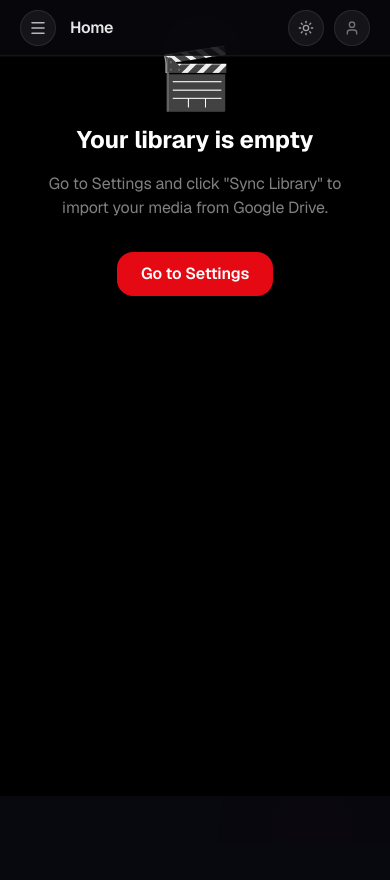
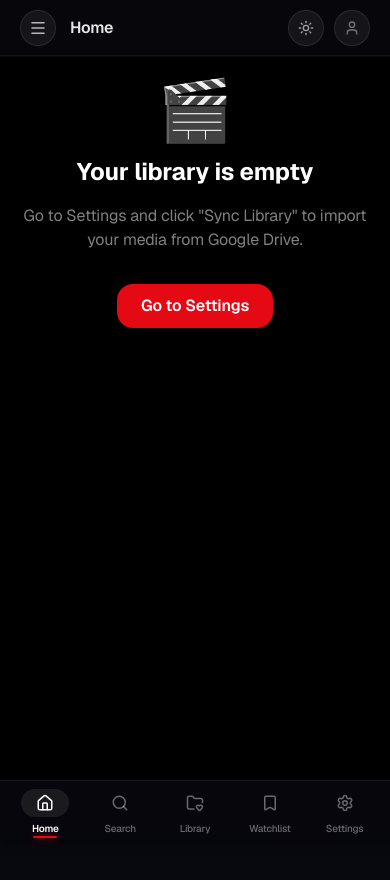
Before and after one commit to cherrylw1/cloudcinema, a Next.js app: page / in a window 390 px wide. Shown: the top 880 px of the page. Before the commit the page ends 844 px from the top, so only its background shows below. Built offline with nearby package versions, Linux system fonts and the light colour scheme; no server answers; the database is empty.

Commit message:
mobile-layout-improvements

```diff
--- a/src/app/anime/page.tsx
+++ b/src/app/anime/page.tsx
@@ -66,7 +66,7 @@ export default async function AnimePage() {
           </p>
         </div>
       ) : (
-        <div className="grid grid-cols-2 gap-4 sm:grid-cols-3 md:grid-cols-4 lg:grid-cols-5 xl:grid-cols-6">
+        <div className="grid grid-cols-[repeat(auto-fill,minmax(130px,1fr))] gap-3 sm:gap-5">
           {series.map((show) => (
             <SeriesCard key={show.id} media={show} horizontal={true} />
           ))}
--- a/src/app/page.tsx
+++ b/src/app/page.tsx
@@ -163,31 +163,31 @@ export default async function Home() {
               </span>
 
               {/* Title */}
-              <h1 className="text-4xl md:text-6xl font-black text-white leading-tight drop-shadow-2xl">
+              <h1 className="text-3xl sm:text-4xl md:text-6xl font-black text-white leading-tight drop-shadow-2xl">
                 {heroTitle}
               </h1>
 
               {/* Overview */}
               {heroItem.overview && (
-                <p className="text-base md:text-lg text-white/80 leading-relaxed max-w-xl line-clamp-3">
+                <p className="text-sm md:text-base text-white/80 leading-relaxed max-w-xl line-clamp-3">
                   {heroItem.overview}
                 </p>
               )}
 
               {/* Buttons */}
-              <div className="flex items-center gap-3 pt-2">
+              <div className="flex items-center gap-2.5 pt-1.5">
                 <Link
                   href={`/watch/${heroItem.id}`}
-                  className="flex items-center gap-2 px-8 py-3 bg-white text-black rounded-lg font-bold text-base hover:bg-white/90 transition-all shadow-xl"
+                  className="flex items-center gap-2 px-5 py-2.5 md:px-8 md:py-3 bg-white text-black rounded-lg font-bold text-sm md:text-base hover:bg-white/90 transition-all shadow-xl"
                 >
-                  <Play className="h-5 w-5 fill-black" />
+                  <Play className="h-4.5 w-4.5 fill-black" />
                   Play
                 </Link>
                 <Link
                   href={heroHref}
-                  className="flex items-center gap-2 px-6 py-3 bg-white/20 backdrop-blur-sm text-white rounded-lg font-semibold text-base hover:bg-white/30 border border-white/20 transition-all"
+                  className="flex items-center gap-2 px-4 py-2.5 md:px-6 md:py-3 bg-white/20 backdrop-blur-sm text-white rounded-lg font-semibold text-sm md:text-base hover:bg-white/30 border border-white/20 transition-all"
                 >
-                  <Info className="h-5 w-5" />
+                  <Info className="h-4.5 w-4.5" />
                   More Info
                 </Link>
               </div>
@@ -197,7 +197,7 @@ export default async function Home() {
       )}
 
       {/* ──────────────────── CONTENT ROWS ──────────────────── */}
-      <div className="relative z-10 -mt-32 px-8 md:px-16 pb-20 space-y-10">
+      <div className="relative z-10 -mt-24 md:-mt-32 px-4 md:px-16 pb-20 space-y-8 md:space-y-10">
 
         {/* Continue Watching */}
         {continueWatching.length > 0 && (
--- /dev/null
+++ b/src/app/search/SearchBar.tsx
@@ -0,0 +1,46 @@
+"use client";
+
+import { useState } from "react";
+import { useRouter } from "next/navigation";
+import { Search } from "lucide-react";
+
+interface SearchBarProps {
+  initialQuery?: string;
+}
+
+export function SearchBar({ initialQuery = "" }: SearchBarProps) {
+  const router = useRouter();
+  const [query, setQuery] = useState(initialQuery);
+  const [focused, setFocused] = useState(false);
+
+  const handleSubmit = (e: React.FormEvent) => {
+    e.preventDefault();
+    if (query.trim()) {
+      router.push(`/search?q=${encodeURIComponent(query.trim())}`);
+    }
+  };
+
+  return (
+    <form onSubmit={handleSubmit} className="relative w-full max-w-lg mb-6 sm:hidden">
+      <Search
+        className={`absolute top-1/2 left-3.5 h-4 w-4 -translate-y-1/2 transition-colors duration-200 ${
+          focused ? "text-white/70" : "text-white/30"
+        }`}
+      />
+      <input
+        type="text"
+        placeholder="Search movies, shows..."
+        value={query}
+        onChange={(e) => setQuery(e.target.value)}
+        onFocus={() => setFocused(true)}
+        onBlur={() => setFocused(false)}
+        className="w-full rounded-full py-2.5 pr-4 pl-10 text-sm text-white/90 placeholder-white/35 outline-none transition-all duration-200"
+        style={{
+          background: focused ? "rgba(255,255,255,0.08)" : "rgba(255,255,255,0.05)",
+          border: `1px solid ${focused ? "rgba(255,255,255,0.15)" : "rgba(255,255,255,0.08)"}`,
+          boxShadow: focused ? "0 0 0 3px rgba(229,9,20,0.12)" : "none",
+        }}
+      />
+    </form>
+  );
+}
--- a/src/app/search/page.tsx
+++ b/src/app/search/page.tsx
@@ -1,6 +1,7 @@
 import { PageContainer } from "@/components/layout/PageContainer";
 import { SupabaseMediaRepository } from "@/repositories/media/supabase-media-repository";
 import { PaginatedMediaGrid } from "@/components/media/PaginatedMediaGrid";
+import { SearchBar } from "./SearchBar";
 
 export const dynamic = "force-dynamic";
 
@@ -23,11 +24,12 @@ export default async function SearchPage({
       description={query ? `Showing results matching "${query}"` : "Enter a search query to search the media library."}
     >
       <div className="space-y-6">
+        <SearchBar initialQuery={query} />
         <PaginatedMediaGrid
           key={query}
           initialMedia={initialMedia}
           query={query}
-          emptyStateMessage={query ? `No results for '${query}'.` : "Type a query in the search bar above to look up movies or TV series."}
+          emptyStateMessage={query ? `No results for '${query}'.` : "Type a query in the search bar to look up movies or TV series."}
         />
       </div>
     </PageContainer>
--- a/src/app/tv-shows/page.tsx
+++ b/src/app/tv-shows/page.tsx
@@ -66,7 +66,7 @@ export default async function TVShowsPage() {
           </p>
         </div>
       ) : (
-        <div className="grid grid-cols-2 gap-4 sm:grid-cols-3 md:grid-cols-4 lg:grid-cols-5 xl:grid-cols-6">
+        <div className="grid grid-cols-[repeat(auto-fill,minmax(130px,1fr))] gap-3 sm:gap-5">
           {series.map((show) => (
             <SeriesCard key={show.id} media={show} horizontal={true} />
           ))}
--- a/src/app/watchlist/page.tsx
+++ b/src/app/watchlist/page.tsx
@@ -90,7 +90,7 @@ export default async function WatchlistPage() {
           </p>
         </div>
       ) : (
-        <div className="grid grid-cols-2 gap-4 sm:grid-cols-3 md:grid-cols-4 lg:grid-cols-5 xl:grid-cols-6">
+        <div className="grid grid-cols-[repeat(auto-fill,minmax(130px,1fr))] gap-3 sm:gap-5">
           {dedupedItems.map((item) => (
             <SeriesCard key={item.id} media={item} horizontal={true} />
           ))}
--- a/src/components/layout/AppShell.tsx
+++ b/src/components/layout/AppShell.tsx
@@ -3,6 +3,7 @@
 import { useState, type ReactNode } from "react";
 import { Sidebar } from "@/components/layout/Sidebar";
 import { TopBar } from "@/components/layout/TopBar";
+import { BottomNavBar } from "@/components/layout/BottomNavBar";
 import { SelectionProvider } from "@/providers/SelectionProvider";
 
 interface AppShellProps {
@@ -34,10 +35,13 @@ export function AppShell({ children }: AppShellProps) {
           <TopBar onOpenSidebar={() => setIsSidebarOpen(true)} />
 
           {/* Content Container */}
-          <main className="flex-1 p-6 md:p-8 max-w-7xl w-full mx-auto animate-fade-in">
+          <main className="flex-1 p-6 pb-24 md:p-8 md:pb-8 max-w-7xl w-full mx-auto animate-fade-in">
             {children}
           </main>
         </div>
+
+        {/* Mobile Bottom Navigation Bar */}
+        <BottomNavBar />
       </div>
     </SelectionProvider>
   );
--- /dev/null
+++ b/src/components/layout/BottomNavBar.tsx
@@ -0,0 +1,76 @@
+"use client";
+
+import Link from "next/link";
+import { usePathname } from "next/navigation";
+import { cn } from "@/lib/cn";
+import { Home, Search, FolderHeart, Bookmark, Settings } from "lucide-react";
+
+export function BottomNavBar() {
+  const pathname = usePathname();
+
+  const mobileNavItems = [
+    { label: "Home", href: "/", icon: Home },
+    { label: "Search", href: "/search", icon: Search },
+    { label: "Library", href: "/library", icon: FolderHeart },
+    { label: "Watchlist", href: "/watchlist", icon: Bookmark },
+    { label: "Settings", href: "/settings", icon: Settings },
+  ];
+
+  return (
+    <nav
+      className="fixed bottom-0 left-0 right-0 z-40 md:hidden flex h-16 items-center justify-around px-2 border-t"
+      style={{
+        background: "rgba(8, 8, 15, 0.85)",
+        backdropFilter: "blur(40px) saturate(180%)",
+        WebkitBackdropFilter: "blur(40px) saturate(180%)",
+        borderTopColor: "rgba(255, 255, 255, 0.07)",
+        boxShadow: "0 -2px 10px rgba(0, 0, 0, 0.5)",
+      }}
+    >
+      {mobileNavItems.map((item) => {
+        const Icon = item.icon;
+        const isActive = pathname === item.href;
+
+        return (
+          <Link
+            key={item.href}
+            href={item.href}
+            className="flex flex-col items-center justify-center flex-1 h-full py-2 gap-1 group relative"
+          >
+            {/* Active glow indicator pill */}
+            <div
+              className={cn(
+                "flex items-center justify-center w-12 h-7 rounded-full transition-all duration-300",
+                isActive
+                  ? "bg-white/[0.08] text-white"
+                  : "text-white/40 group-hover:text-white/70 group-hover:bg-white/[0.04]"
+              )}
+            >
+              <Icon className="h-4.5 w-4.5" />
+            </div>
+
+            {/* Label */}
+            <span
+              className={cn(
+                "text-[10px] font-medium tracking-tight transition-colors duration-200",
+                isActive ? "text-white font-semibold" : "text-white/40"
+              )}
+            >
+              {item.label}
+            </span>
+
+            {/* Micro active line indicator */}
+            {isActive && (
+              <span
+                className="absolute bottom-1.5 h-[2px] w-6 rounded-full bg-brand-primary"
+                style={{
+                  boxShadow: "0 0 6px rgba(229, 9, 20, 0.8)",
+                }}
+              />
+            )}
+          </Link>
+        );
+      })}
+    </nav>
+  );
+}
--- a/src/components/media/PaginatedMediaGrid.tsx
+++ b/src/components/media/PaginatedMediaGrid.tsx
@@ -62,7 +62,11 @@ export function PaginatedMediaGrid({ initialMedia, type, query, emptyStateMessag
   return (
     <div className="space-y-8">
       {/* Grid Layout */}
-      <div className="grid grid-cols-1 gap-5 sm:grid-cols-2 md:grid-cols-3 lg:grid-cols-4 xl:grid-cols-5">
+      <div className={
+        type === "movie"
+          ? "grid grid-cols-[repeat(auto-fill,minmax(130px,1fr))] gap-3 sm:gap-5"
+          : "grid grid-cols-[repeat(auto-fill,minmax(160px,1fr))] gap-3 sm:gap-5"
+      }>
         {mediaList.map((media) =>
           type === "movie" ? (
             <SeriesCard key={media.id} media={media} horizontal={true} />
```
